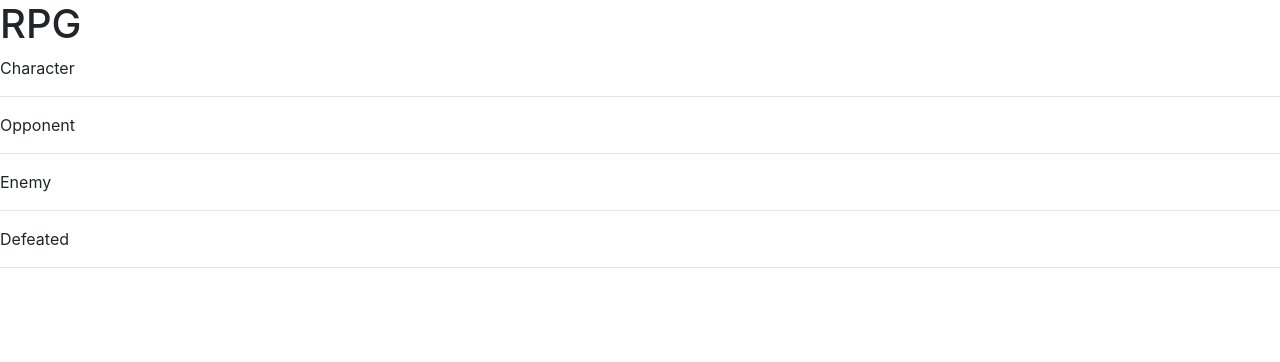
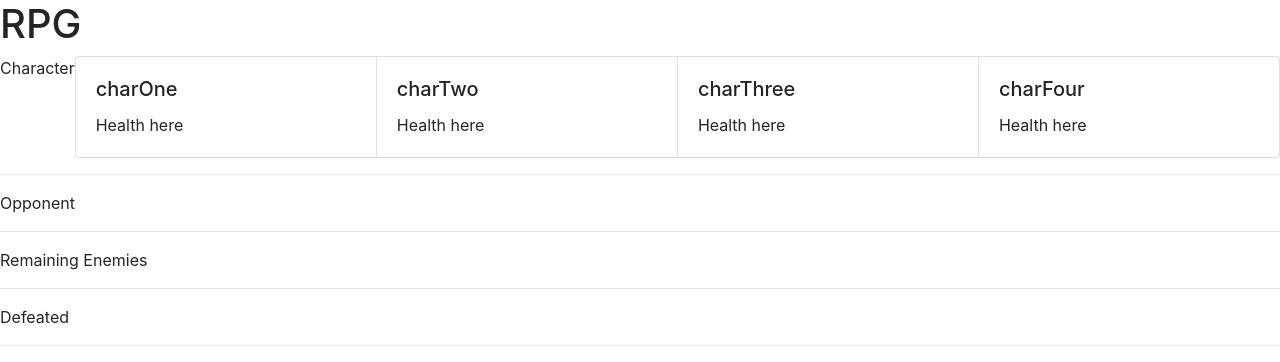
Before and after one commit to MagusConjurer/unit-4-game, a plain HTML site: page index.html in a window 1280 px wide. Drawn offline with nearby package versions, Linux system fonts and the light colour scheme.

Commit message:
Started setting up cards moving when clicked on

```diff
--- a/assets/javascript/game.js
+++ b/assets/javascript/game.js
@@ -10,38 +10,82 @@ function Character(name, attack, health, counterAtt){
 // Create game object, which holds all game rules
 var rpg = {
     wins: 0,
-    characters: [charOne, charTwo, charThree, charFour],
+    charOne: {},
+    charTwo: {},
+    charThree: {},
+    charFour: {},
+    characters: [],
     enemies: [],
+    defeated: [],
+    playing: false,
+    fighting: false,
 
     // Function to create four cards for character selection
     makeCards : function(){
         // Use the prototype to create 4 objects similar objects
 
-        charOne = Character("charOne", 3, 50, 6);
-        charTwo = Character("charTwo", 3, 50, 6);
-        charThree = Character("charThree", 3, 50, 6);
-        charFour = Character("charFour", 3, 50, 6);
+        this.characters = [];
+
+        this.charOne = new Character("charOne", 3, 50, 6);
+        this.charTwo = new Character("charTwo", 3, 50, 6);
+        this.charThree = new Character("charThree", 3, 50, 6);
+        this.charFour = new Character("charFour", 3, 50, 6);
+
+        this.characters.push(this.charOne, this.charTwo, this.charThree, this.charFour);
 
         // Iterate through characters, set status to "character" and make cards
+        for(i = 0; i < this.characters.length; i++){
             // Create <div class="card">
-                // Append <div class="card-img-top" src="..." alt="Card image cap">
-                // Append <div class="card-body">
-                    // Append <h5 class="card-title"></h5>
-                    // Append <p class="card-text"></p>
+            var card = $("<div>").addClass("card").attr("id",this.characters[i].name);
+            // Append <div class="card-img-top" src="..." alt="Card image cap">
+            var cardImage = $("<div>").addClass("card-img-top").attr("src","...").attr("alt","Card image cap");
+            // Append <div class="card-body">
+            var cardBody = $("<div>").addClass("card-body");
+            // // Append <h5 class="card-title"></h5>
+            var cardTitle = $("<h5>").addClass("card-title").text(this.characters[i].name);
+            // // Append <p class="card-text"></p>
+            var cardText = $("<p>").addClass("card-text").text("Health here");
+            cardBody.append(cardTitle,cardText);
+            card.append(cardImage, cardBody);
+            // Append cards to character group div
+            $("#characterSelect").append(card);
 
-        // Append cards to character group div
+        }
 
     },
 
     // Function to select the player and assign the three enemies
     startGame : function(){
+        rpg.makeCards();
         // Take user click
-        // Make selection Player
-        // Make remainder Enemies
-        // Detach the cards from character group div
-        // Append player card to player group div
-        // Append remaining three to the enemies group div
-        // Append Attack button
+        $(".card").click("on", function(){
+            var clicked = $(this).attr("id");
+            if(rpg.playing === false){
+                for(j = 0; j < rpg.characters.length; j++){
+                    if(clicked === rpg.characters[j].name){
+                        rpg.characters[j].status = "player";
+                    } else {
+                        rpg.characters[j].status = "enemy";
+                        rpg.enemies.push(rpg.characters[j]);
+                        $("#" + rpg.characters[j].name).appendTo("#opponent");
+                    }
+                }
+                rpg.playing = true;
+                console.log(rpg.enemies, rpg.playing);
+            }
+            if(rpg.playing == true && rpg.fighting == false){
+                for(k = 0; k < rpg.enemies.length; k++){
+                    if(clicked === rpg.enemies[k].name){
+                        rpg.enemies[k].status = "opponent";
+                    } else {
+                        $("#" + rpg.enemies[k].name).appendTo("#enemies");
+                        rpg.fighting = true;
+                    }
+                }
+            }
+        });
+
+
     },
 
     // Function to handle attacks
@@ -55,7 +99,7 @@ var rpg = {
     }
 }
 
-
+rpg.startGame();
 
 
 // Win conditions
--- a/index.html
+++ b/index.html
@@ -16,7 +16,7 @@
         <hr>
         <div class="card-group" id="opponent">Opponent</div>
         <hr>
-        <div class="card-group" id="enemies">Enemy</div>
+        <div class="card-group" id="enemies">Remaining Enemies</div>
         <hr>
         <div class="card-group" id="defeated">Defeated</div>
         <hr>
@@ -24,9 +24,10 @@
 
 
         <!-- jQuery first, then Popper.js, then Bootstrap JS -->
-        <script src="assets/javascript/game.js"></script>
+
         <script src="https://code.jquery.com/jquery-3.4.1.slim.min.js" integrity="sha384-J6qa4849blE2+poT4WnyKhv5vZF5SrPo0iEjwBvKU7imGFAV0wwj1yYfoRSJoZ+n" crossorigin="anonymous"></script>
         <script src="https://cdn.jsdelivr.net/npm/popper.js@1.16.0/dist/umd/popper.min.js" integrity="sha384-Q6E9RHvbIyZFJoft+2mJbHaEWldlvI9IOYy5n3zV9zzTtmI3UksdQRVvoxMfooAo" crossorigin="anonymous"></script>
         <script src="https://stackpath.bootstrapcdn.com/bootstrap/4.4.1/js/bootstrap.min.js" integrity="sha384-wfSDF2E50Y2D1uUdj0O3uMBJnjuUD4Ih7YwaYd1iqfktj0Uod8GCExl3Og8ifwB6" crossorigin="anonymous"></script>
+        <script src="assets/javascript/game.js"></script>
     </body>
 </html>
```
